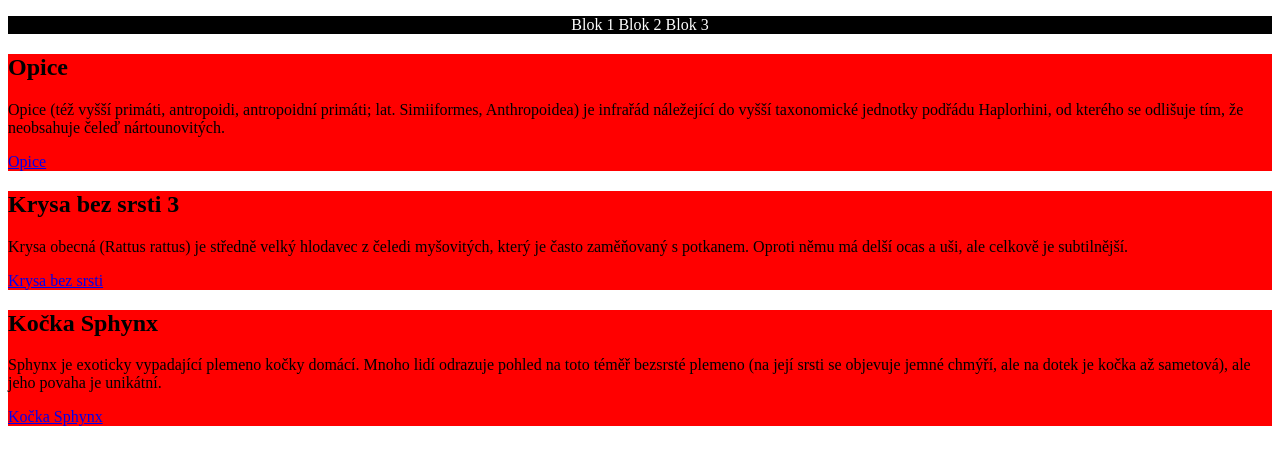
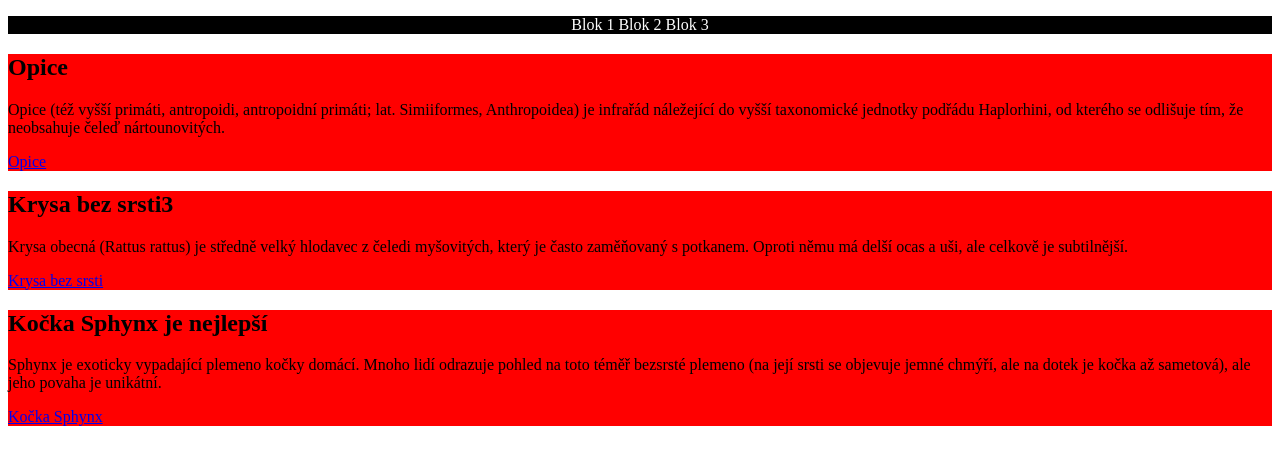
Before and after one commit to KyasJan/Div-Id-KyasJan, a plain HTML site: page index.html in a window 1280 px wide. Drawn offline with Linux system fonts and the light colour scheme.

Commit message:
h2uprava

```diff
--- a/index.html
+++ b/index.html
@@ -23,12 +23,12 @@
 <a href="https://cs.wikipedia.org/wiki/Opice">Opice</a>
     </div>
 <div id="Block2">
-    <h2>Krysa bez srsti 3</h2>
+    <h2>Krysa bez srsti3</h2>
     <p>Krysa obecná (Rattus rattus) je středně velký hlodavec z čeledi myšovitých, který je často zaměňovaný s potkanem. Oproti němu má delší ocas a uši, ale celkově je subtilnější.</p>
     <a href="https://cs.wikipedia.org/wiki/Krysa_obecn%C3%A1">Krysa bez srsti</a>
 </div>
 <div id="Block3">
-    <h2>Kočka Sphynx</h2>
+    <h2>Kočka Sphynx je nejlepší</h2>
     <p>Sphynx je exoticky vypadající plemeno kočky domácí. Mnoho lidí odrazuje pohled na toto téměř bezsrsté plemeno (na její srsti se objevuje jemné chmýří, ale na dotek je kočka až sametová), ale jeho povaha je unikátní.</p>
     <a href="https://fera24.cz/odkud-se-vzaly-plesate-kocky-a-co-bychom-o-nich-meli-vedet.html?srsltid=AfmBOoqPSFhpRkJzxrayfaGImPaxzanSXqB6zTsyVHmwRr-xUCx4KNq_">Kočka Sphynx</a>
 </div>
```
